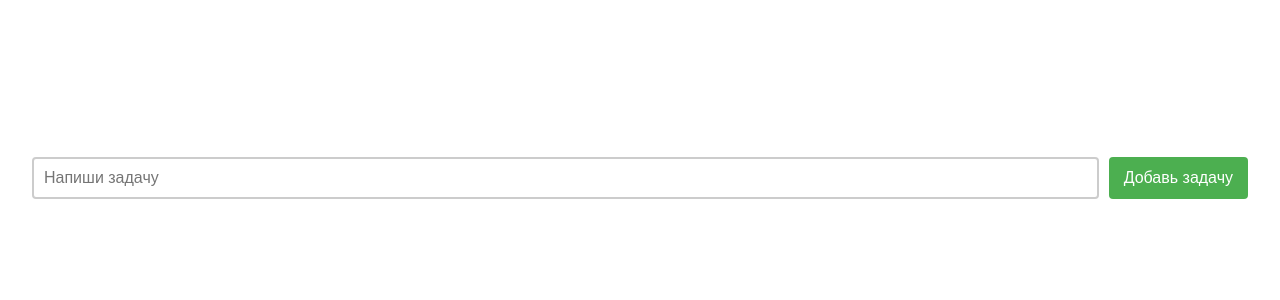
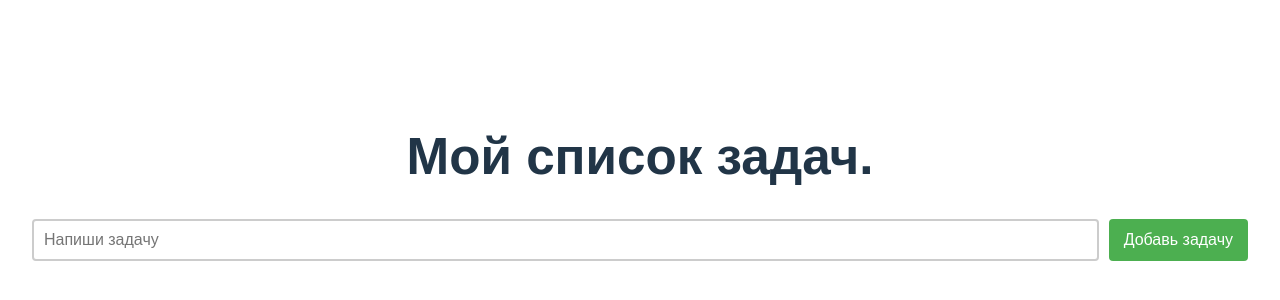
Before and after one commit to dvnotam/todo, a React (Vite) app: page / in a window 1280 px wide. Shown: the part 212-512 px from the top of the page. Built offline with nearby package versions, Linux system fonts and the light colour scheme.

Commit message:
добавил загаловок

```diff
--- a/src/App.jsx
+++ b/src/App.jsx
@@ -20,6 +20,7 @@ function App() {
 
   return (
     <>
+        <h1>Мой список задач.</h1>
         <div className="input_container">
             <input
                 className="input"
```
